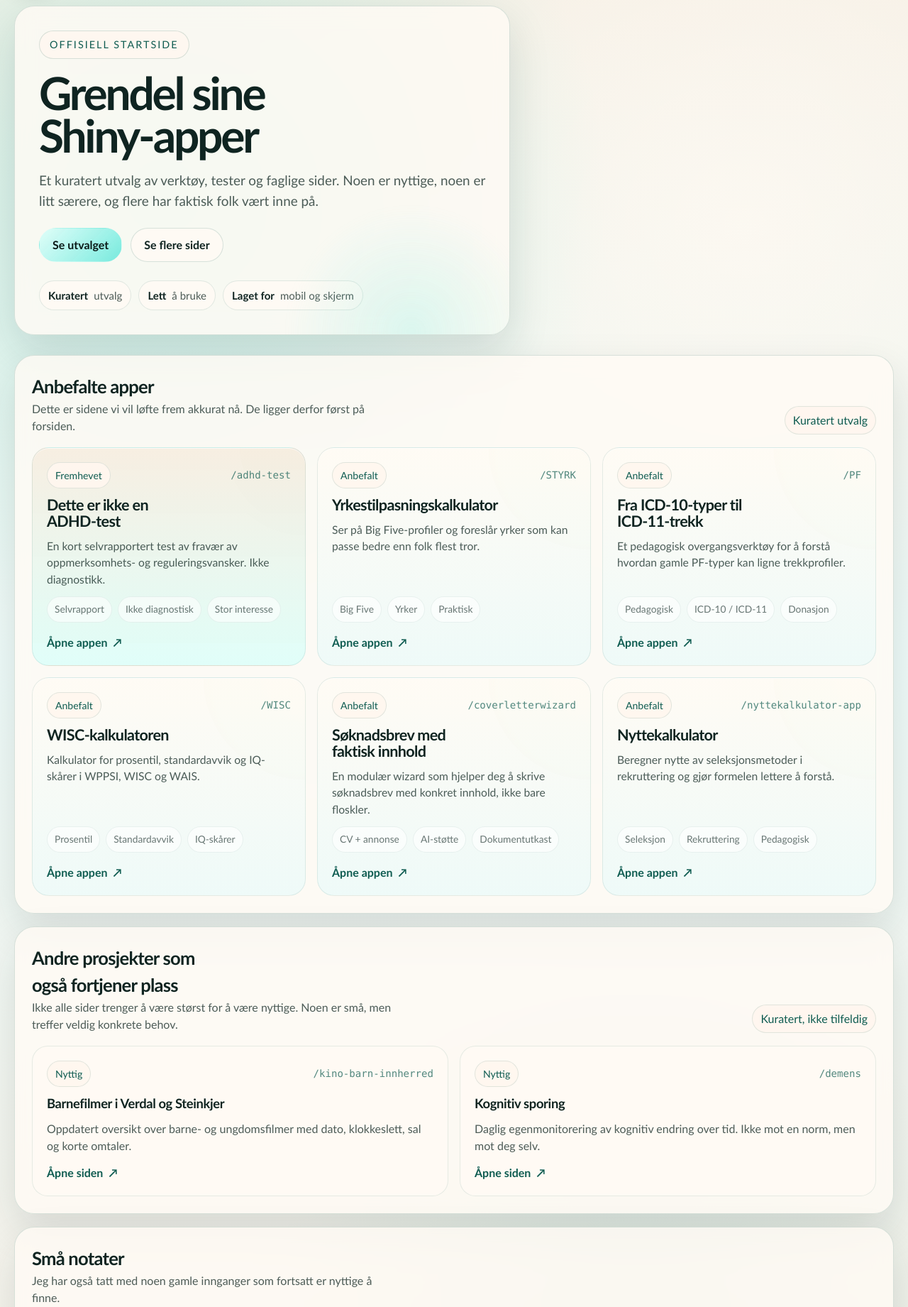
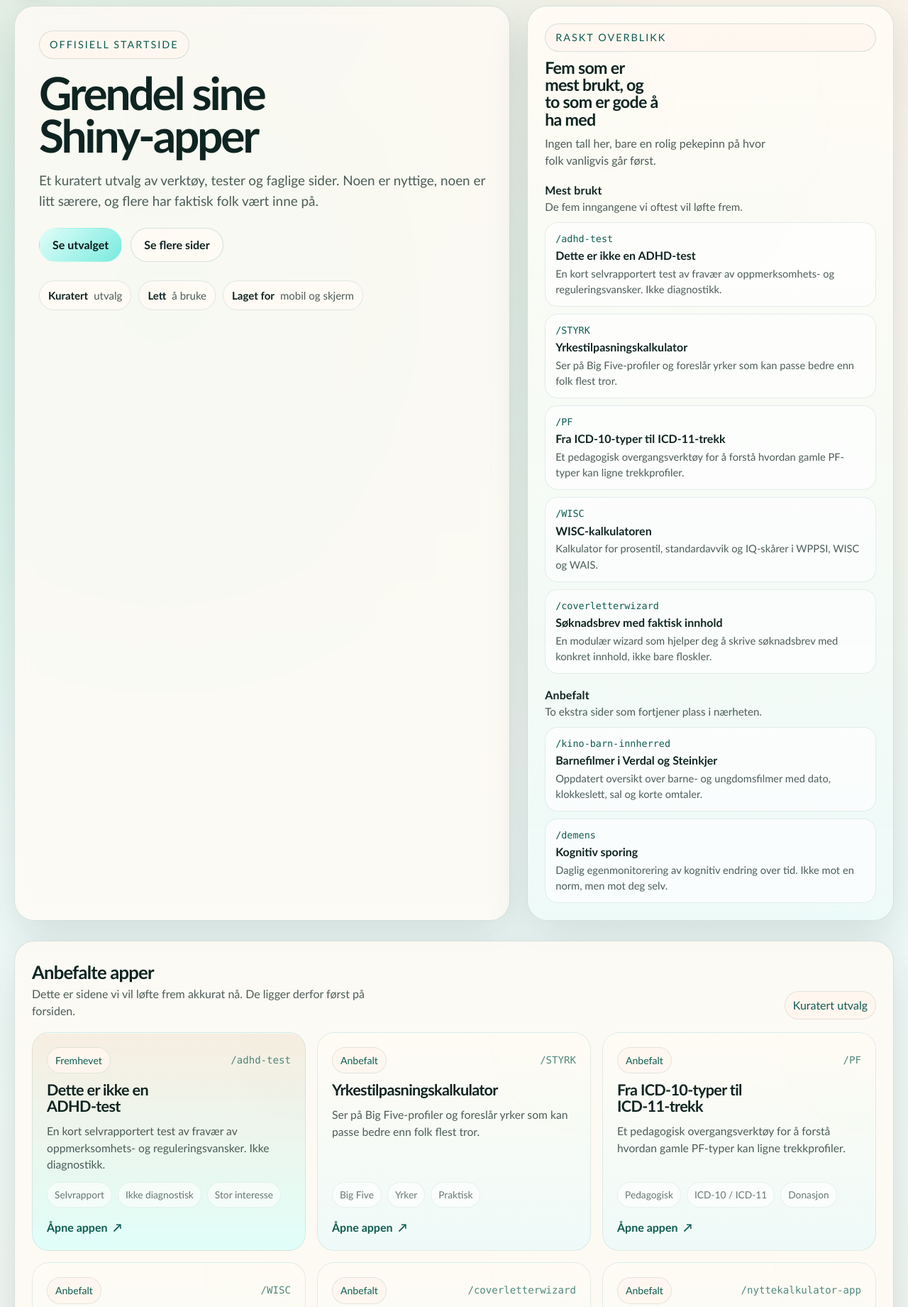
Before and after one commit to rolfmblindgren/grendel-homepage, a PHP site: page / in a window 1280 px wide. Shown: the part 104-1945 px from the top of the page at 71% size. Run offline with PHP 8.4, Linux system fonts and the light colour scheme.

Commit message:
fill hero sidebar with curated links

```diff
--- a/index.php
+++ b/index.php
@@ -95,8 +95,8 @@ $heroMeta = $content['hero_meta'] ?? [];
 $mainCards = $content['main_cards'] ?? [];
 $secondaryCards = $content['secondary_cards'] ?? [];
 $notesCards = $content['notes_cards'] ?? [];
-$heroPopularCards = array_slice($mainCards, 0, 4);
-$heroRecommendedCards = array_slice($mainCards, 4, 2);
+$heroPopularCards = array_slice($mainCards, 0, 5);
+$heroRecommendedCards = $secondaryCards;
 $footer = $content['footer'] ?? [];
 
 $siteTitle = trim((string) ($site['title'] ?? 'Grendel sine Shiny-apper'));
@@ -832,6 +832,38 @@ if ($siteCanonical !== '') {
           </div>
         </div>
 
+        <aside class="hero-aside" aria-label="Høyrestilt oversikt">
+          <div class="hero-aside-head">
+            <span class="kicker">Raskt overblikk</span>
+            <h2>Fem som er mest brukt, og to som er gode å ha med</h2>
+            <p>Ingen tall her, bare en rolig pekepinn på hvor folk vanligvis går først.</p>
+          </div>
+
+          <div class="spotlight-group">
+            <div>
+              <h3>Mest brukt</h3>
+              <p>De fem inngangene vi oftest vil løfte frem.</p>
+            </div>
+            <div class="spotlight-list">
+              <?php foreach ($heroPopularCards as $card) {
+                renderSpotlightCard($card);
+              } ?>
+            </div>
+          </div>
+
+          <div class="spotlight-group">
+            <div>
+              <h3>Anbefalt</h3>
+              <p>To ekstra sider som fortjener plass i nærheten.</p>
+            </div>
+            <div class="spotlight-list">
+              <?php foreach ($heroRecommendedCards as $card) {
+                renderSpotlightCard($card);
+              } ?>
+            </div>
+          </div>
+        </aside>
+
       </section>
 
       <section class="section" id="mest-brukt">
```
